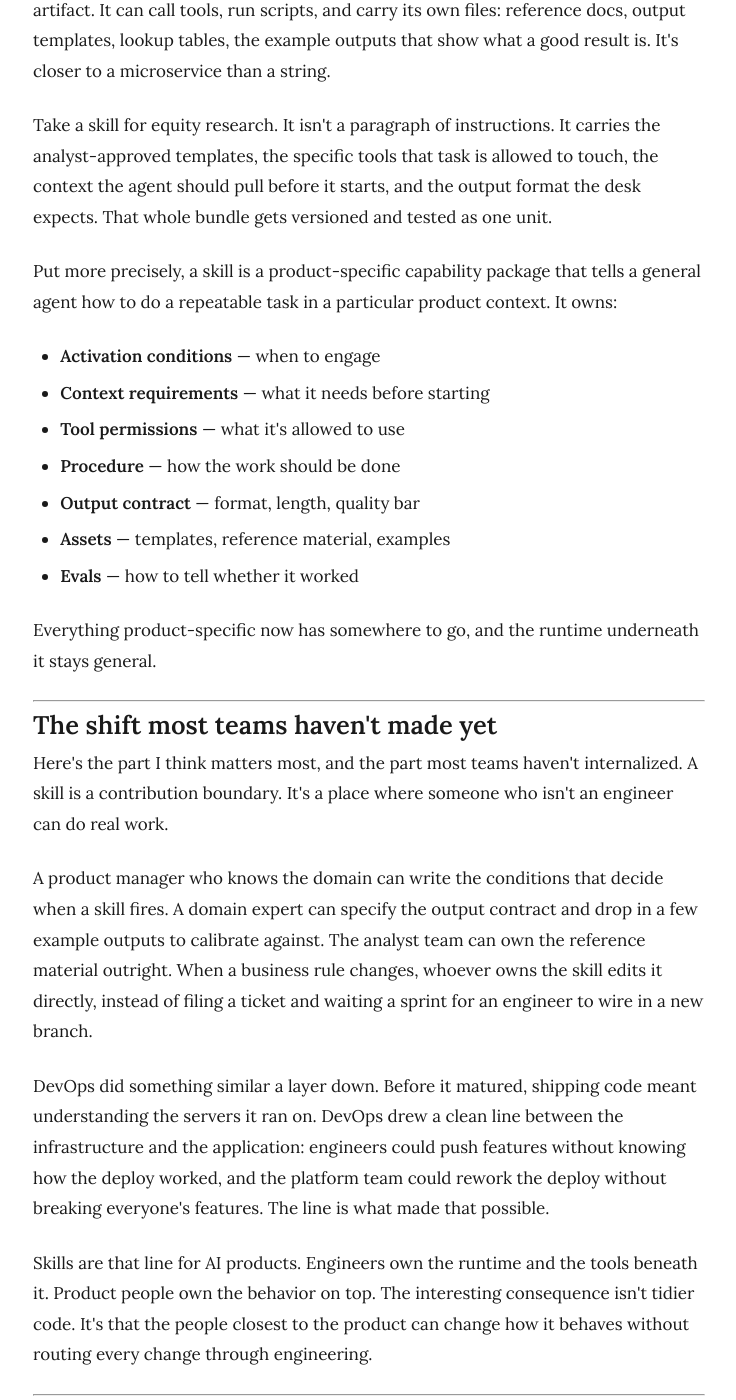
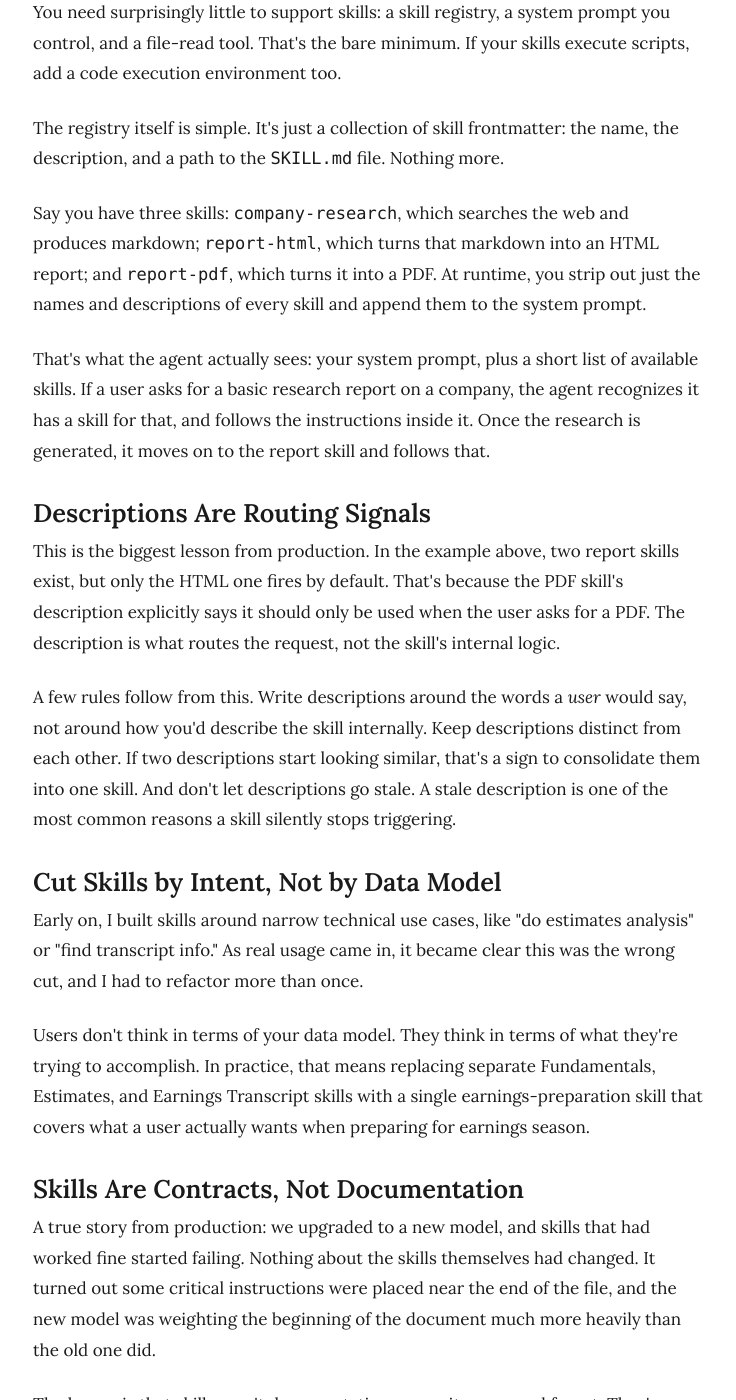
Before and after one commit to yogi-miraje/yogi-miraje.github.io, a Jekyll site: the page built from skills-as-the-product-layer-of-agentic-systems.md, in a window 1280 px wide and 1400 px high, scrolled down 1769 px. Shown: the whole window, without its empty margins (271-1007 px from the left). Built offline with Jekyll 4.4.1, drawn with Linux system fonts in a browser that asks for light colours; some of the changed text lies outside the part shown.

Commit message:
Update skills blog post

```diff
--- a/skills-as-the-product-layer-of-agentic-systems.md
+++ b/skills-as-the-product-layer-of-agentic-systems.md
@@ -1,128 +1,79 @@
 ---
 layout: default
-title: Skills as the Product Layer of Agentic Systems
+title: Skills are New Features
 ---
 
 <article class="post">
   <header class="post-header">
-    <h1 class="post-title">Skills as the Product Layer of Agentic Systems</h1>
-    <span class="post-meta">25 May 2026</span>
+    <h1 class="post-title">Skills are New Features</h1>
+    <span class="post-meta">2 July 2026</span>
   </header>
 
   <div class="post-content">
 
-    <p>Every team building an AI product eventually hits the same question, usually after they've already answered it wrong: where does product-specific behavior live?</p>
+    <p>Most online discussion of skills focuses on coding harnesses: how to write a good skill for a coding agent. This post is different. It's about skills in agentic <em>products</em>, in non-coding domains: how to add skill support to your own harness, and what actually breaks in production.</p>
 
-    <p>Not "how do we make the agent smarter." The narrower one. A product needs the agent to act like a research assistant, or a portfolio analyst, or a support copilot. Where does that behavior actually go?</p>
+    <h2>From Screens to Conversation</h2>
 
-    <p>Most teams answer it badly. It ends up smeared across a system prompt nobody owns, a few tools that quietly encode undocumented assumptions, and a handful of agents that each reinvent the same logic. This works for a while. Then it breaks, and nobody can find the piece that broke.</p>
+    <p>Traditional products are a surface made of screens: buttons, forms, dashboards, workflows. Users navigate your UI to get things done. Agentic products collapse that surface into a conversation. The user talks to the agent, and the agent becomes the main way people get things done in your product.</p>
 
-    <p>I think the answer is skills. Not as a best practice you adopt because a blog post told you to, but as an actual architectural position: <strong>skills are the product layer of agentic systems.</strong></p>
+    <p>That collapse raises a real question. If the agent is now the interface, where does product behavior actually live? Where do your features go?</p>
 
-    <hr>
+    <h2>Who, What, and How</h2>
 
-    <h2>Why the obvious answers don't work</h2>
+    <p>A simple framing answers this. Prompts define <em>who</em> the agent is. Tools define <em>what</em> it can connect to. Skills define <em>how</em> a task gets done. As an industry, we've already converged on the answer: skills are the new features.</p>
 
-    <p>It's worth walking through the alternatives, because most teams try several of them before landing anywhere.</p>
+    <p>Anthropic's financial services plugins are a good example. Equity research and wealth management workflows that used to be buttons, dashboards, and dropdowns are now skills.</p>
 
-    <p><strong>Put it in the model.</strong> Fine-tuning product behavior into the weights is slow and expensive, and you get to redo it every time the product changes. You also can't inspect what it learned. The model is supposed to be general intelligence; it has no business knowing your output format.</p>
+    <p>One underrated effect of this shift is who gets to build features. Skills can be written by anyone who understands the product, not just engineers. That means non-engineers can now ship features too. Which raises another question: if anyone can ship a feature, what's left for engineers to do? The answer is that we ship the harness: the vehicle that lets skills run smoothly.</p>
 
-    <p><strong>Put it in the system prompt.</strong> This is where most teams end up. The prompt grows until it's a few thousand tokens of instructions that quietly contradict each other, with global policy and one-off feature quirks crammed into the same blob. Debugging it means rereading an essay. Versioning it means diffing prose.</p>
+    <h2>What a Skill Actually Is</h2>
 
-    <p><strong>Put it in the tools.</strong> Tools are primitive actions, which makes them both powerful and undisciplined. Hand every tool to every task and you get inconsistent behavior with no real governance. A tool that can do anything will, eventually, do the wrong thing.</p>
+    <p>Before talking about the harness, it helps to define the thing it's supporting. The dictionary definition of skill is "the ability to do something well." A model can function without one, but it needs skills to do a specific job well. Agent Skills are simply the way you teach an agent to do a specific task well.</p>
 
-    <p><strong>Create one agent per feature.</strong> Clean at first. Then you've got a dozen agents reimplementing the same context-fetching and the same formatting, and keeping them in sync becomes somebody's full-time job. Ownership splinters. Every new feature pays a tax.</p>
+    <p>In its simplest form, a skill is a single markdown file. In its most complex form, it's a folder with multiple files and executable scripts. Either way, the file called <code>SKILL.md</code> is the heart of it. The frontmatter holds the name and description. The body holds everything else, including references to other files.</p>
 
-    <p><strong>Hardcode the workflows.</strong> This one is reliable and also brittle. The product logic spreads across pipelines that don't know about each other, reuse turns into copy-paste, and changing anything starts to feel like surgery.</p>
+    <pre><code class="language-markdown">---
+name: company-research
+description: Use when the user asks for company research or a company report.
+---
 
-    <p>People have shipped all five of these. They each produce a different flavor of mess, but the underlying failure is identical: there's no clean place for product behavior to live.</p>
+# Company Research
 
-    <hr>
+1. Search the web for recent company information.
+2. Summarize findings into structured markdown.</code></pre>
 
-    <h2>What a skill actually is</h2>
+    <h2>Adding Skill Support to a Harness</h2>
 
-    <p>A skill is not a prompt template.</p>
+    <p>You need surprisingly little to support skills: a skill registry, a system prompt you control, and a file-read tool. That's the bare minimum. If your skills execute scripts, add a code execution environment too.</p>
 
-    <p>A prompt template is text that tells the model what to do. A skill is an executable artifact. It can call tools, run scripts, and carry its own files: reference docs, output templates, lookup tables, the example outputs that show what a good result is. It's closer to a microservice than a string.</p>
+    <p>The registry itself is simple. It's just a collection of skill frontmatter: the name, the description, and a path to the <code>SKILL.md</code> file. Nothing more.</p>
 
-    <p>Take a skill for equity research. It isn't a paragraph of instructions. It carries the analyst-approved templates, the specific tools that task is allowed to touch, the context the agent should pull before it starts, and the output format the desk expects. That whole bundle gets versioned and tested as one unit.</p>
+    <p>Say you have three skills: <code>company-research</code>, which searches the web and produces markdown; <code>report-html</code>, which turns that markdown into an HTML report; and <code>report-pdf</code>, which turns it into a PDF. At runtime, you strip out just the names and descriptions of every skill and append them to the system prompt.</p>
 
-    <p>Put more precisely, a skill is a product-specific capability package that tells a general agent how to do a repeatable task in a particular product context. It owns:</p>
+    <p>That's what the agent actually sees: your system prompt, plus a short list of available skills. If a user asks for a basic research report on a company, the agent recognizes it has a skill for that, and follows the instructions inside it. Once the research is generated, it moves on to the report skill and follows that.</p>
 
-    <ul>
-      <li><strong>Activation conditions</strong> — when to engage</li>
-      <li><strong>Context requirements</strong> — what it needs before starting</li>
-      <li><strong>Tool permissions</strong> — what it's allowed to use</li>
-      <li><strong>Procedure</strong> — how the work should be done</li>
-      <li><strong>Output contract</strong> — format, length, quality bar</li>
-      <li><strong>Assets</strong> — templates, reference material, examples</li>
-      <li><strong>Evals</strong> — how to tell whether it worked</li>
-    </ul>
+    <h2>Descriptions Are Routing Signals</h2>
 
-    <p>Everything product-specific now has somewhere to go, and the runtime underneath it stays general.</p>
+    <p>This is the biggest lesson from production. In the example above, two report skills exist, but only the HTML one fires by default. That's because the PDF skill's description explicitly says it should only be used when the user asks for a PDF. The description is what routes the request, not the skill's internal logic.</p>
 
-    <hr>
+    <p>A few rules follow from this. Write descriptions around the words a <em>user</em> would say, not around how you'd describe the skill internally. Keep descriptions distinct from each other. If two descriptions start looking similar, that's a sign to consolidate them into one skill. And don't let descriptions go stale. A stale description is one of the most common reasons a skill silently stops triggering.</p>
 
-    <h2>The shift most teams haven't made yet</h2>
+    <h2>Cut Skills by Intent, Not by Data Model</h2>
 
-    <p>Here's the part I think matters most, and the part most teams haven't internalized. A skill is a contribution boundary. It's a place where someone who isn't an engineer can do real work.</p>
+    <p>Early on, I built skills around narrow technical use cases, like "do estimates analysis" or "find transcript info." As real usage came in, it became clear this was the wrong cut, and I had to refactor more than once.</p>
 
-    <p>A product manager who knows the domain can write the conditions that decide when a skill fires. A domain expert can specify the output contract and drop in a few example outputs to calibrate against. The analyst team can own the reference material outright. When a business rule changes, whoever owns the skill edits it directly, instead of filing a ticket and waiting a sprint for an engineer to wire in a new branch.</p>
+    <p>Users don't think in terms of your data model. They think in terms of what they're trying to accomplish. In practice, that means replacing separate Fundamentals, Estimates, and Earnings Transcript skills with a single earnings-preparation skill that covers what a user actually wants when preparing for earnings season.</p>
 
-    <p>DevOps did something similar a layer down. Before it matured, shipping code meant understanding the servers it ran on. DevOps drew a clean line between the infrastructure and the application: engineers could push features without knowing how the deploy worked, and the platform team could rework the deploy without breaking everyone's features. The line is what made that possible.</p>
+    <h2>Skills Are Contracts, Not Documentation</h2>
 
-    <p>Skills are that line for AI products. Engineers own the runtime and the tools beneath it. Product people own the behavior on top. The interesting consequence isn't tidier code. It's that the people closest to the product can change how it behaves without routing every change through engineering.</p>
+    <p>A true story from production: we upgraded to a new model, and skills that had worked fine started failing. Nothing about the skills themselves had changed. It turned out some critical instructions were placed near the end of the file, and the new model was weighting the beginning of the document much more heavily than the old one did.</p>
 
-    <hr>
+    <p>The lesson is that skills aren't documentation you write once and forget. They're contracts, and those contracts are versioned to a specific model. Every time you bump model versions, re-run your evals against your skill library before trusting it in production.</p>
 
-    <h2>What this looks like in practice</h2>
+    <h2>TLDR;</h2>
 
-    <p>The end state is one general-purpose runtime running many skills, with a permission layer underneath that decides what each skill is allowed to touch.</p>
-
-    <pre><code>General agent runtime
-  + Skill registry           (discoverable, versioned capabilities)
-  + Context providers        (pre-skill context assembly)
-  + Tool permission layer    (per-skill authorization)
-  + Skill-level evals        (independent quality measurement)
-  + Product surfaces         (the experiences built on top)</code></pre>
-
-    <p>Every skill is versioned on its own and carries its own evals, so you can change one without redeploying the runtime or worrying about the rest. Adding a capability means writing a skill rather than standing up another agent. And when two surfaces need the same behavior, they share the skill instead of copy-pasting a prompt between them.</p>
-
-    <p>That buys you a handful of things that are otherwise hard to get. The same skill runs on the web app and the API unchanged. Because its tool access is fixed, you can actually trace what it did when something goes sideways. Its evals are scoped tightly enough to mean something. And there's a name attached to it: a team that owns this skill, instead of a shared system prompt that everyone edits and no one is responsible for.</p>
-
-    <hr>
-
-    <h2>The coding agent proof point</h2>
-
-    <p>Coding agents already work this way, which is the best evidence we have that the pattern holds.</p>
-
-    <p>A good coding skill knows your repo's conventions, the scripts worth running, and which tests have to pass before anything ships. It carries that context around with it and produces output against a known contract. That is already a product-specific capability package riding on a general execution environment — the exact thing I'm arguing product teams should be building.</p>
-
-    <p>The discipline that makes those skills reliable is the same discipline product work needs: be explicit about what context the task requires, which tools it can use, and what counts as a correct result. None of that is new. It just hasn't moved out of the repo and into the rest of the product yet.</p>
-
-    <hr>
-
-    <h2>Gotchas</h2>
-
-    <p>These are the things that tend to bite teams the first time they structure behavior this way.</p>
-
-    <p><strong>Skills without evals are just hope.</strong> If you can't measure a skill, you can't tell whether your last edit helped it or quietly broke it. Build a small eval set alongside the skill; five examples is enough to start. Skip this and every future change becomes a guess.</p>
-
-    <p><strong>The description field is a trigger, not a summary.</strong> When the agent starts up, it reads a one-line description of every available skill and uses that to decide which one to reach for. So write the description for the model, not for a human skimming a list. When a skill mysteriously never fires, a vague description is usually the reason.</p>
-
-    <p><strong>Someone has to own each skill.</strong> The contribution boundary only works if there's a name attached. Ownerless skills rot: the instructions go stale, the gotchas never get written down, and two near-duplicates slowly drift apart. Assign an owner before you publish, not after it breaks.</p>
-
-    <p><strong>Watch for sprawl.</strong> The thing that makes skills easy to create also makes them easy to over-create. Two skills that overlap will eventually hand the agent conflicting instructions for the same situation. Before writing a new one, check whether an existing skill should just be extended. This gets more important as the library grows, not less.</p>
-
-    <hr>
-
-    <h2>The core principle</h2>
-
-    <p>None of this makes the agent any smarter, and that's the point worth sitting with. The model is exactly as capable either way. What changes is that product behavior finally has somewhere to live that isn't the model, the system prompt, or a pile of one-off agents.</p>
-
-    <p>So a skill is a deployable unit of product behavior. You can write it, test it, version it, and hand it to someone who isn't an engineer. It changes as the product changes, on its own clock.</p>
-
-    <p>We're early here, and I'd rather be honest about that than pretend otherwise. Most of what I know came from getting it wrong and adjusting. Treat all of this as field notes rather than a finished playbook. The fastest way to understand any of it is to build one skill, hit your first real gotcha, and write that gotcha down.</p>
+    <p>Our role as engineers is shifting. Instead of shipping individual features, we're shipping the harness that lets skills run: the registry, the routing, the system prompt scaffolding around them. Agentic products are increasingly built on skill-centric harnesses, where skills carry the "how" of getting work done. And because those skills are contracts tied to a specific model, they need the same evaluation discipline you'd give any other production system.</p>
 
   </div>
 </article>
```
Also changed, not shown: _posts/2026-07-02-skills-are-new-features.md (+2 -0 lines), blog.md (+2 -2 lines).
